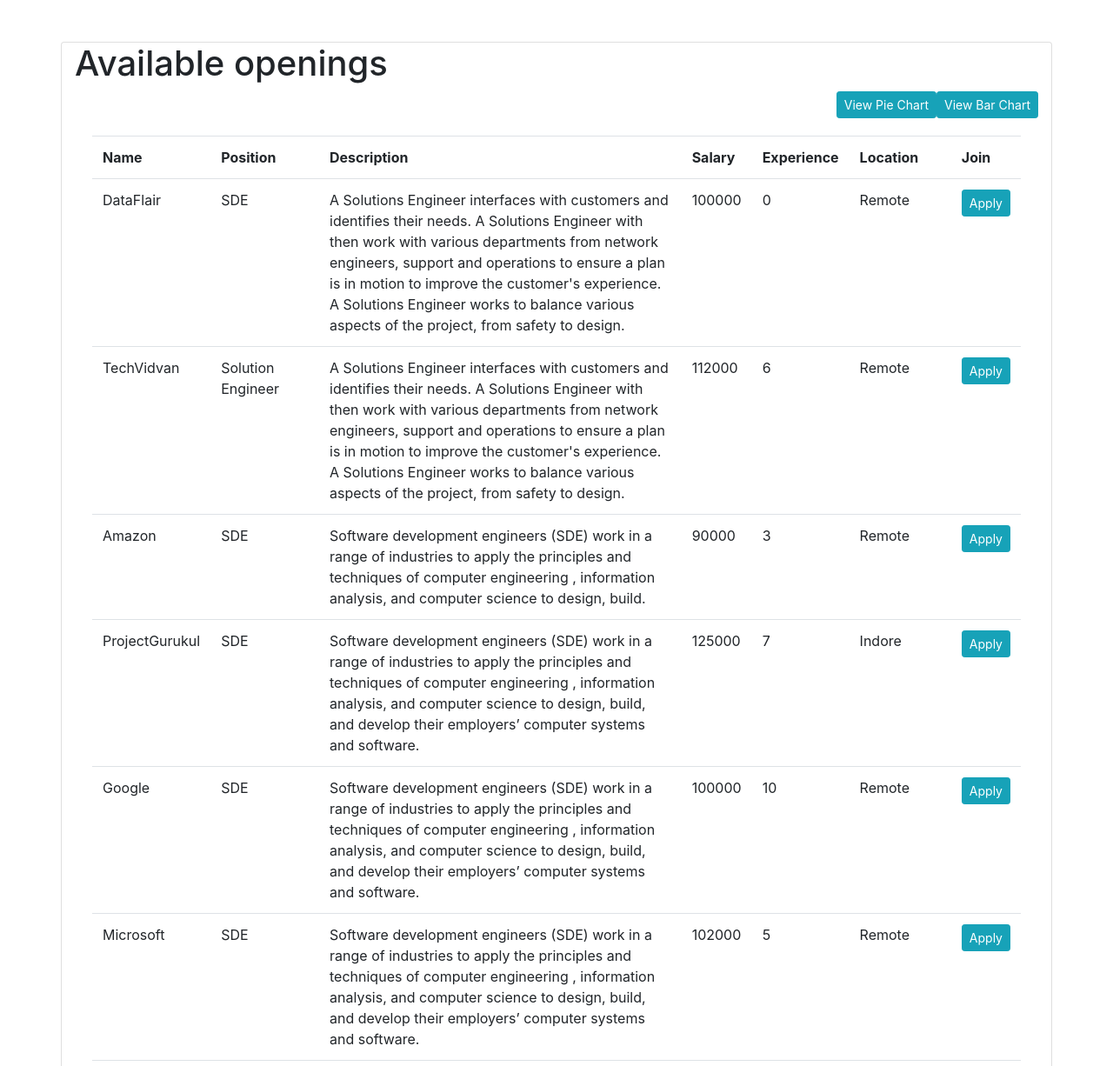
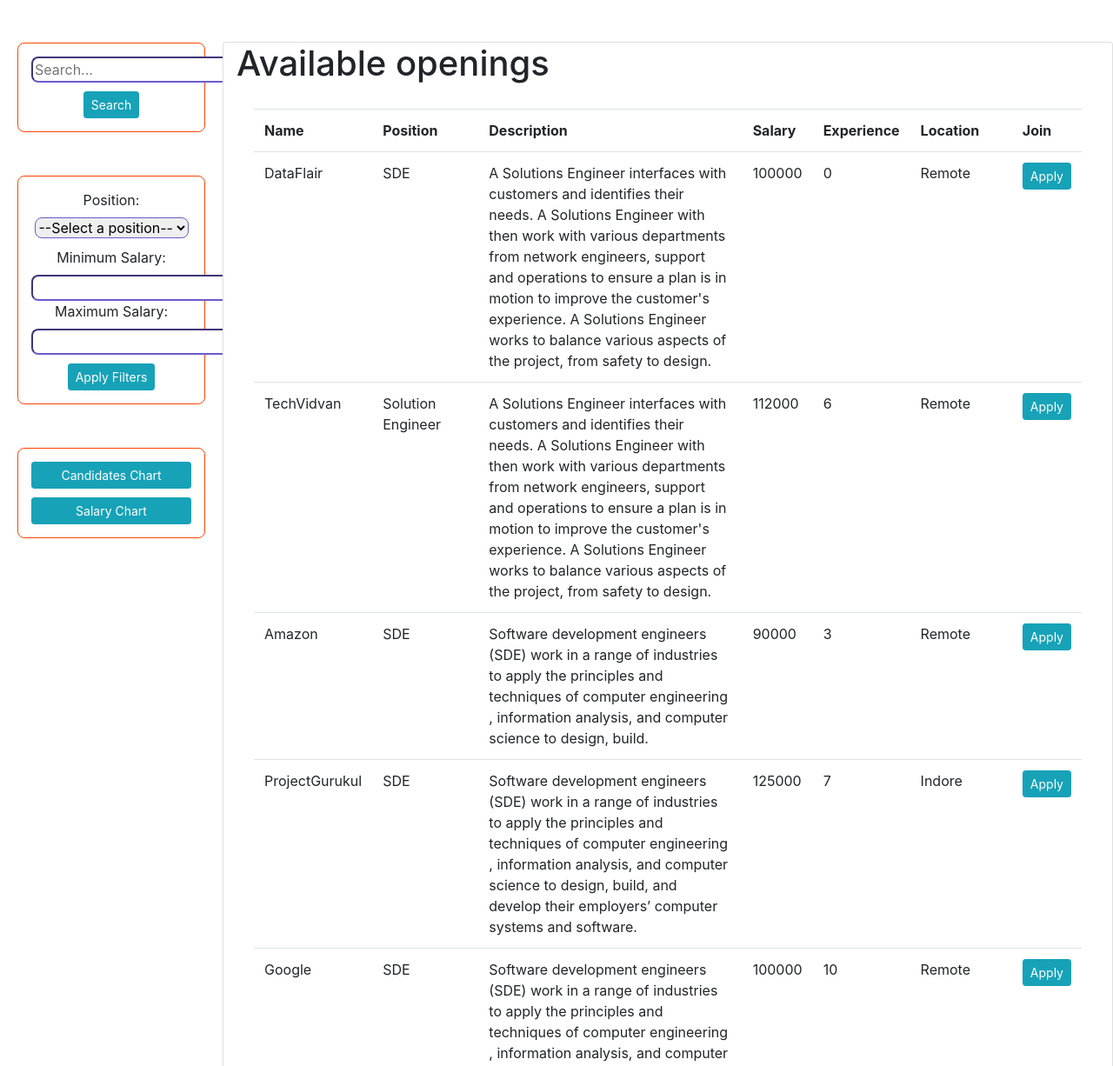
Before and after one commit to elwinpa/python-django-job-portal, a Django app: page / in a window 1280 px wide. Shown: the part 56-1282 px from the top of the page at 87% size. Run offline with Django 3.2, Linux system fonts and the light colour scheme; data comes from the database, SQL or seed files in the repository; some libraries are stand-ins or nearby versions.

Commit message:
search and filter function

```diff
--- a/DataFlairJobPortal/JobPortal/templates/Jobseeker.html
+++ b/DataFlairJobPortal/JobPortal/templates/Jobseeker.html
@@ -2,12 +2,69 @@
 {% load static%}
 
 {% block content %}
+<head>
+    <style>
+        .searchForm{
+            text-align: center;
+            padding: 15px;
+            border: 1px solid orangered;
+            border-radius: 8px;
+            margin-bottom: 50px;
+        }
+        .searchField{
+            border-radius: 8px;
+            border-color: slateblue;
+        }
+        .sidenav{
+            padding: 0 20px;
+            width: 20%;
+            margin-top: 1px;
+        }
+        .jobseeker{
+            display: flex;
+        }
+    </style>
+</head>
+<div class="jobseeker">
+{% if not query %}
+<div class="sidenav">
+<form class="searchForm" method="get" action="{% url 'search' %}">
+    <input class="searchField" type="text" name="q" placeholder="Search...">
+    <button class="btn btn-info btn-sm" style="margin-top: 10px;" type="submit">Search</button>
+</form>
+<form class="searchForm" method="get" action="{% url 'applyfilter' %}">
+    <label for="position">Position:</label>
+    <br>
+    <select class="searchField" name="position" id="position">
+      <option value="">--Select a position--</option>
+      {% for position in positions %}
+        <option value="{{ position }}">{{ position }}</option>
+      {% endfor %}
+    </select>
+    <br>
+
+    <label style="margin-top: 10px;" for="min_salary">Minimum Salary:</label>
+    <input class="searchField" type="number" name="min_salary" id="min_salary">
+    <br>
+
+    <label for="max_salary">Maximum Salary:</label>
+    <input class="searchField" type="number" name="max_salary" id="max_salary">
+    <br>
+
+    <button class="btn btn-info btn-sm" style="margin-top: 10px;" type="submit">Apply Filters</button>
+  </form>
+  <div class="searchForm"  style="display: flex; flex-direction: column;">
+        <a href="{% url 'plot' %}" class="btn btn-info btn-sm" type="submit">Candidates Chart</a>
+        <a href="{% url 'plotbar' %}" class="btn btn-info btn-sm" style="margin-top: 10px;" type="submit">Salary Chart</a>
+    </div>
+</div>
+{% endif  %}
 <div class="container card">
+    {% if query %}
+    <h1>Search Results</h1>
+    {% else %}
     <h1>Available openings</h1>
-    <div style="display:flex; justify-content: end";>
-        <a href="{% url 'plot' %}" class="btn btn-info btn-sm" type="submit">View Pie Chart</a>
-        <a href="{% url 'plotbar' %}" class="btn btn-info btn-sm" type="submit">View Bar Chart</a>
-    </div>
+    {% endif  %}
     <div class="card-body">
         <table class="table table-hover">
             <tr>
@@ -33,7 +90,6 @@
         </table>
     </div>
 </div>
-        {% for c in companies %}
-            {{c.name}}
-        {% endfor %}
+</div>
+
 {% endblock %}
--- a/DataFlairJobPortal/JobPortal/urls.py
+++ b/DataFlairJobPortal/JobPortal/urls.py
@@ -9,5 +9,7 @@
     path('plotbar/',plotDataBar, name='plotbar'),
     path('register/',registerUser,name='register'),
     path('apply/',applyPage,name='apply'),
+    path('search/',search,name='search'),
+    path('applyfilter/',applyFilter,name='applyfilter'),
 
 ]
--- a/DataFlairJobPortal/JobPortal/views.py
+++ b/DataFlairJobPortal/JobPortal/views.py
@@ -20,8 +20,10 @@
         return render(request,'hr.html',context)
     else:
         companies=Company.objects.all()
+        positions = set(Company.objects.values_list('position', flat=True))
         context={
             'companies':companies,
+            'positions': positions
         }
         return render(request,'Jobseeker.html',context)
 
@@ -128,5 +130,30 @@
     image_base64 = base64.b64encode(image_png).decode('utf-8')
 
     # Pass the base64-encoded image to the template context
-    context = {'image': image_base64}
+    context = {'image': image_base64, 'salary': True}
     return render(request, 'plot.html', context)
+
+def search(request):
+    query = request.GET.get('q')
+    if query:
+        searchComp = Company.objects.filter(name__icontains=query)
+    else:
+        searchComp = []
+    context = {'companies': searchComp, 'query': query}
+    return render(request, 'Jobseeker.html', context)
+
+def applyFilter(request):
+    min_salary = request.GET.get('min_salary')
+    max_salary = request.GET.get('max_salary')
+    position = request.GET.get('position')
+    companies = Company.objects.all()
+
+    if min_salary:
+        companies = companies.filter(salary__gte=min_salary)
+    if max_salary:
+        companies = companies.filter(salary__lte=max_salary)
+    if position:
+        companies = companies.filter(position__iexact=position)
+
+    context = {'companies': companies, 'query': True}
+    return render(request, 'Jobseeker.html', context)
```
Also changed, not shown: DataFlairJobPortal/JobPortal/templates/plot.html (+23 -2 lines).
